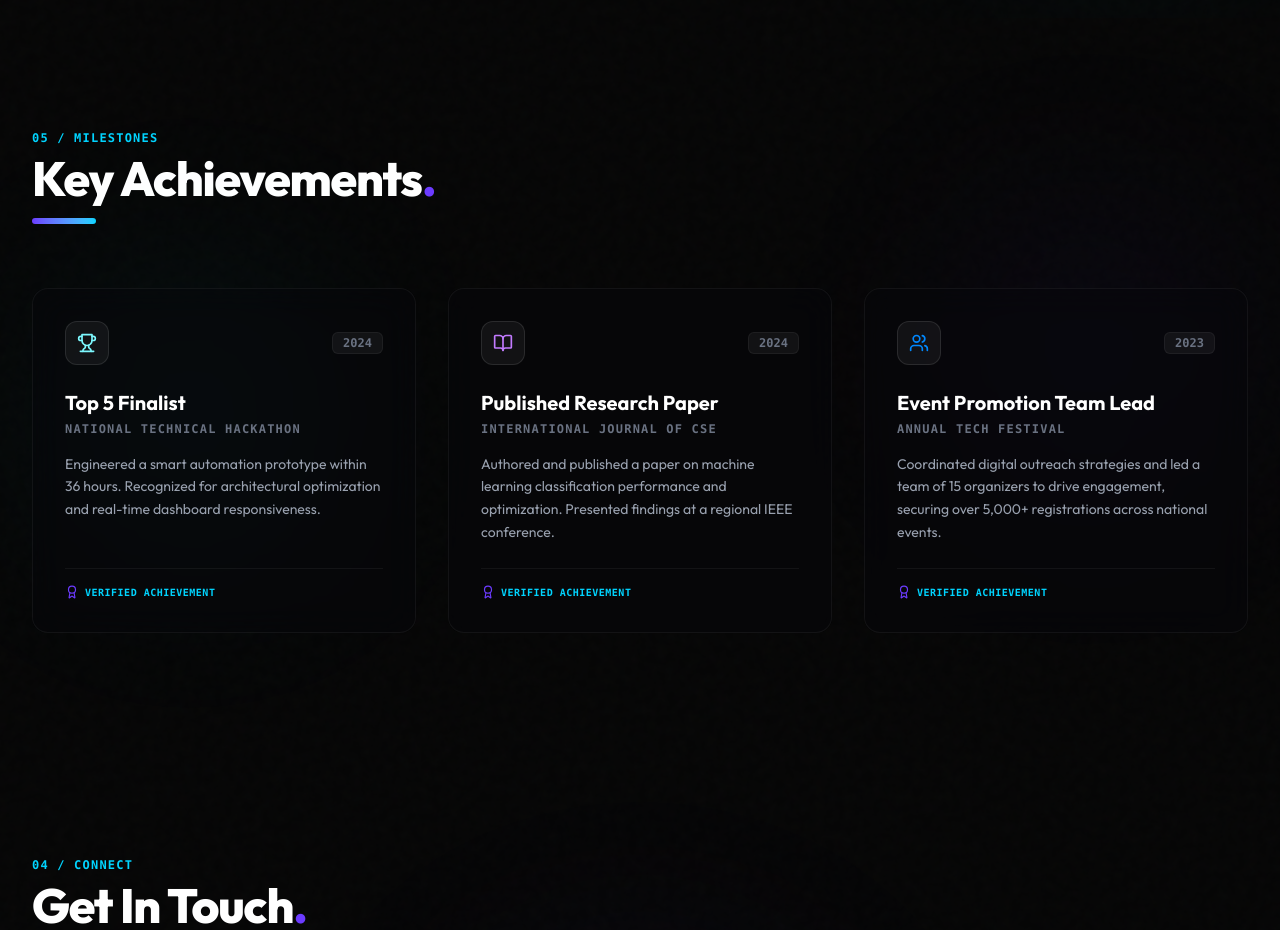
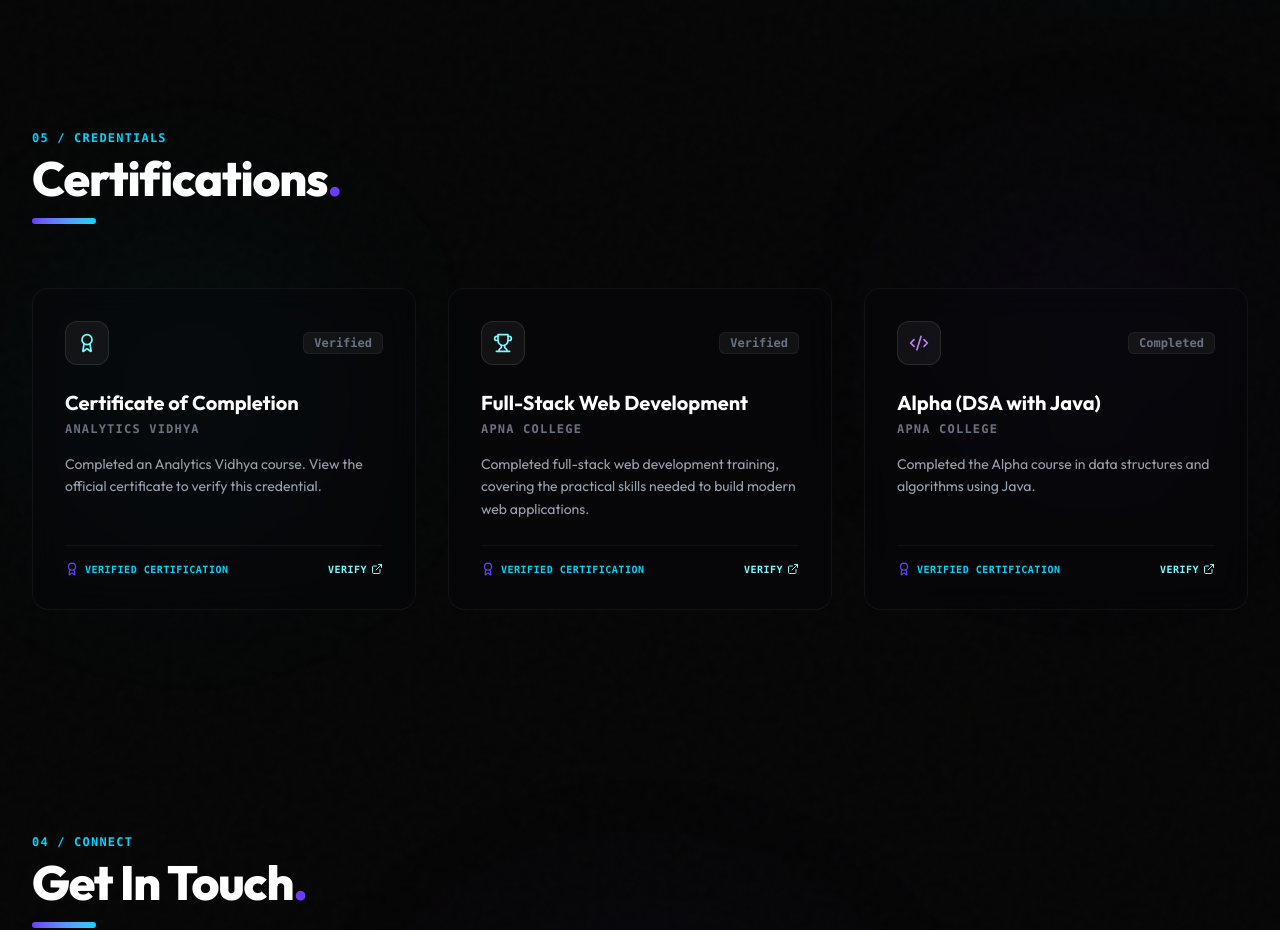
Before and after one commit to Saibhoyar-07/SaiBhoyar_Portfolio, a React (Vite) app in the folder client/: page / in a window 1280 px wide. Shown: the part 4560-5490 px from the top of the page. Built offline with nearby package versions, Linux system fonts and the light colour scheme.

Commit message:
add certificates

```diff
--- a/client/src/App.tsx
+++ b/client/src/App.tsx
@@ -7,7 +7,7 @@ import { About } from './components/About';
 import { Skills } from './components/Skills';
 import { Projects } from './components/Projects';
 import { Experience } from './components/Experience';
-import { Achievements } from './components/Achievements';
+import { Achievements } from './components/Certificate';
 import { Contact } from './components/Contact';
 import { Footer } from './components/Footer';
 import { LenisProvider } from './components/LenisProvider';
--- a/client/src/components/Achievements.tsx
+++ b/client/src/components/Certificate.tsx
@@ -1,56 +1,61 @@
 import React from 'react';
 import { motion } from 'framer-motion';
-import { Trophy, BookOpen, Users, ArrowUpRight, Award } from 'lucide-react';
+import { Trophy, Code2, ExternalLink, Award } from 'lucide-react';
 import { ScrollReveal } from './ScrollReveal';
 
-interface Achievement {
+interface Certification {
   id: string;
   title: string;
   subtitle: string;
   desc: string;
   date: string;
   link?: string;
+  linkLabel?: string;
   icon: React.ReactNode;
   gradient: string;
   color: string;
 }
 
-const ACHIEVEMENTS: Achievement[] = [
+const CERTIFICATIONS: Certification[] = [
+  {
+    id: 'analytics-vidhya',
+    title: 'Certificate of Completion',
+    subtitle: 'Analytics Vidhya',
+    desc: 'Completed an Analytics Vidhya course. View the official certificate to verify this credential.',
+    date: 'Verified',
+    link: 'https://courses.analyticsvidhya.com/certificates/rdugzdnjnb',
+    icon: <Award className="w-5 h-5 text-[#7DF9FF]" />,
+    gradient: 'from-[#00D4FF]/20 to-[#6C3BFF]/20',
+    color: '#00D4FF'
+  },
   {
     id: 'hackathon',
-    title: 'Top 5 Finalist',
-    subtitle: 'National Technical Hackathon',
-    desc: 'Engineered a smart automation prototype within 36 hours. Recognized for architectural optimization and real-time dashboard responsiveness.',
-    date: '2024',
+    title: 'Full-Stack Web Development',
+    subtitle: 'Apna College',
+    desc: 'Completed full-stack web development training, covering the practical skills needed to build modern web applications.',
+    date: 'Verified',
+    link: 'https://www.apnacollege.in/admin/api/certificate_v2/681cba9a8c8e8811e50bf560/user/67b346d3424b81d2cf019426?lw_client=62a6cd5e1e9e2fbf212d608d&access_token=TCk9VCi1REHFZOeoJvRbbV9c4ZqKQPtShsMtOt76',
     icon: <Trophy className="w-5 h-5 text-[#7DF9FF]" />,
     gradient: 'from-[#00D4FF]/20 to-[#6C3BFF]/20',
     color: '#00D4FF'
   },
   {
     id: 'research',
-    title: 'Published Research Paper',
-    subtitle: 'International Journal of CSE',
-    desc: 'Authored and published a paper on machine learning classification performance and optimization. Presented findings at a regional IEEE conference.',
-    date: '2024',
-    icon: <BookOpen className="w-5 h-5 text-purple-400" />,
+    title: 'Alpha (DSA with Java)',
+    subtitle: 'Apna College',
+    desc: 'Completed the Alpha course in data structures and algorithms using Java.',
+    date: 'Completed',
+    link: '/certificates/dsa-certificate.pdf',
+    linkLabel: 'verify',
+    icon: <Code2 className="w-5 h-5 text-purple-400" />,
     gradient: 'from-[#6C3BFF]/20 to-pink-500/20',
     color: '#6C3BFF'
-  },
-  {
-    id: 'lead',
-    title: 'Event Promotion Team Lead',
-    subtitle: 'Annual Tech Festival',
-    desc: 'Coordinated digital outreach strategies and led a team of 15 organizers to drive engagement, securing over 5,000+ registrations across national events.',
-    date: '2023',
-    icon: <Users className="w-5 h-5 text-[#0088FF]" />,
-    gradient: 'from-[#0088FF]/20 to-[#00D4FF]/20',
-    color: '#0088FF'
   }
 ];
 
 export const Achievements: React.FC = () => {
   return (
-    <section id="achievements" className="relative min-h-[70vh] w-full py-20 sm:py-24 lg:py-28 overflow-hidden z-10">
+    <section id="certifications" className="relative min-h-[70vh] w-full py-20 sm:py-24 lg:py-28 overflow-hidden z-10">
       {/* Background Glows */}
       <div className="absolute top-1/4 right-10 w-[300px] h-[300px] bg-[#6C3BFF]/5 rounded-full blur-[100px] pointer-events-none" />
       <div className="absolute bottom-1/4 left-10 w-[300px] h-[300px] bg-[#00D4FF]/5 rounded-full blur-[100px] pointer-events-none" />
@@ -58,16 +63,16 @@ export const Achievements: React.FC = () => {
       <div className="max-w-7xl mx-auto px-4 sm:px-6 lg:px-8">
         {/* Section Header */}
         <ScrollReveal className="mb-10 sm:mb-16 flex flex-col items-start">
-          <span className="text-xs font-mono text-[#00D4FF] uppercase tracking-widest mb-2 font-semibold">05 / Milestones</span>
+          <span className="text-xs font-mono text-[#00D4FF] uppercase tracking-widest mb-2 font-semibold">05 / Credentials</span>
           <h2 className="text-3xl md:text-5xl font-extrabold tracking-tight text-white font-sans">
-            Key Achievements<span className="text-[#6C3BFF]">.</span>
+            Certifications<span className="text-[#6C3BFF]">.</span>
           </h2>
           <div className="w-16 h-1.5 bg-gradient-to-r from-[#6C3BFF] to-[#00D4FF] rounded-full mt-4" />
         </ScrollReveal>
 
-        {/* Achievements Grid */}
+        {/* Certifications Grid */}
         <div className="grid grid-cols-1 md:grid-cols-2 lg:grid-cols-3 gap-5 sm:gap-6 lg:gap-8">
-          {ACHIEVEMENTS.map((item, idx) => (
+          {CERTIFICATIONS.map((item, idx) => (
             <motion.div
               key={item.id}
               className="glass-panel p-5 sm:p-8 rounded-2xl border border-white/5 bg-[#090910] hover:border-white/10 transition-all duration-300 relative group flex flex-col justify-between items-start text-left overflow-hidden"
@@ -110,10 +115,21 @@ export const Achievements: React.FC = () => {
                 </p>
               </div>
 
-              {/* Decorative Milestone Badge */}
+              {/* Decorative certification badge */}
               <div className="flex items-center gap-1.5 text-[10px] font-mono text-[#00D4FF] uppercase tracking-wider font-semibold pt-4 border-t border-white/5 w-full mt-auto">
                 <Award className="w-3.5 h-3.5 text-[#6C3BFF]" />
-                <span>Verified Achievement</span>
+                <span>Verified Certification</span>
+                {item.link && (
+                  <a
+                    href={item.link}
+                    target="_blank"
+                    rel="noreferrer"
+                    aria-label={`Verify ${item.title}`}
+                    className="ml-auto inline-flex items-center gap-1 text-[#7DF9FF] hover:text-white transition-colors"
+                  >
+                    {item.linkLabel ?? 'Verify'} <ExternalLink className="w-3 h-3" />
+                  </a>
+                )}
               </div>
             </motion.div>
           ))}
--- a/client/src/components/Navbar.tsx
+++ b/client/src/components/Navbar.tsx
@@ -9,7 +9,7 @@ const NAV_ITEMS = [
   { id: 'skills', label: 'Skills' },
   { id: 'projects', label: 'Projects' },
   { id: 'experience', label: 'Experience' },
-  { id: 'achievements', label: 'Achievements' },
+  { id: 'certifications', label: 'Certifications' },
   { id: 'contact', label: 'Contact' },
 ];
 
```
Also changed, not shown: 1 other file (tests, documents, lock files or other folders).
